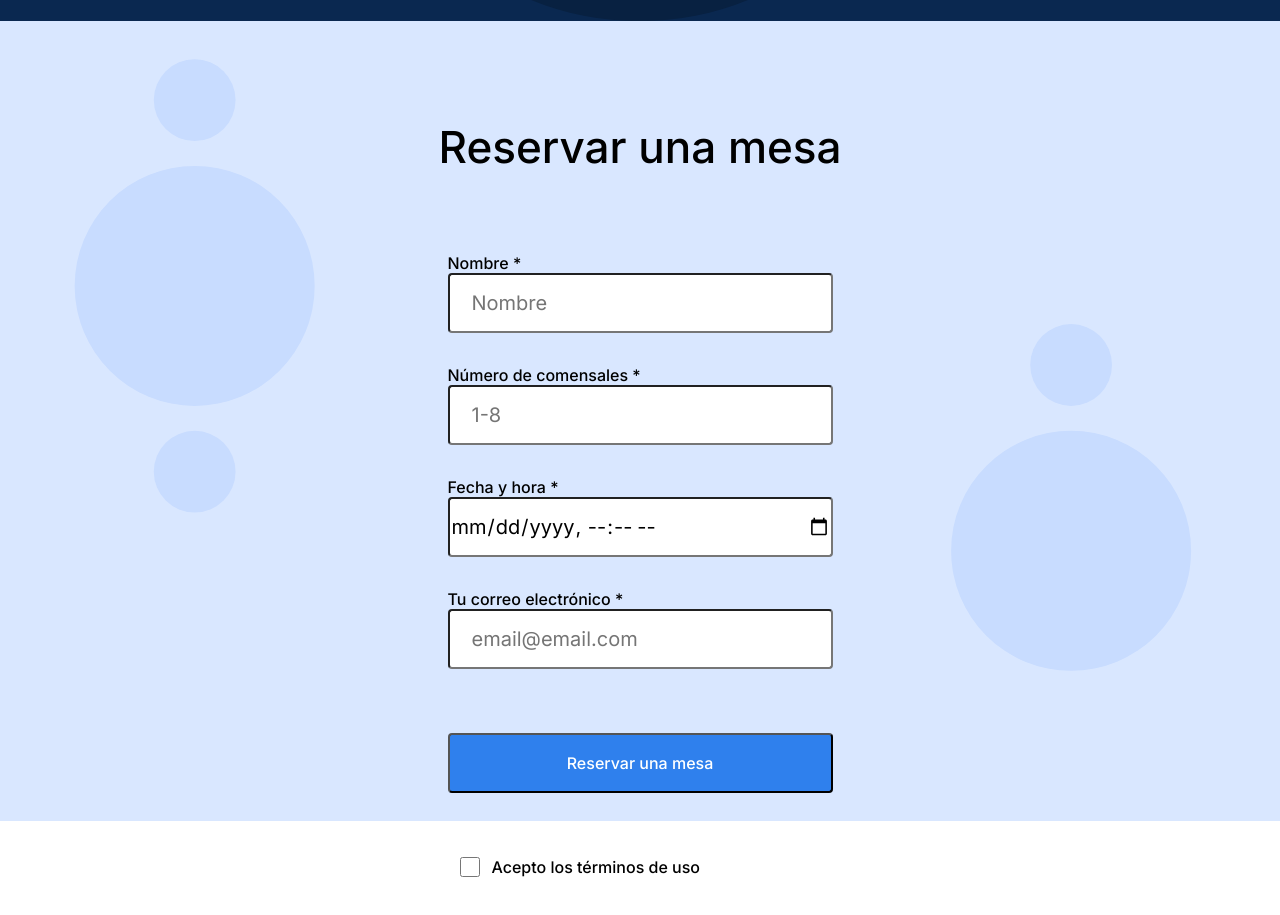
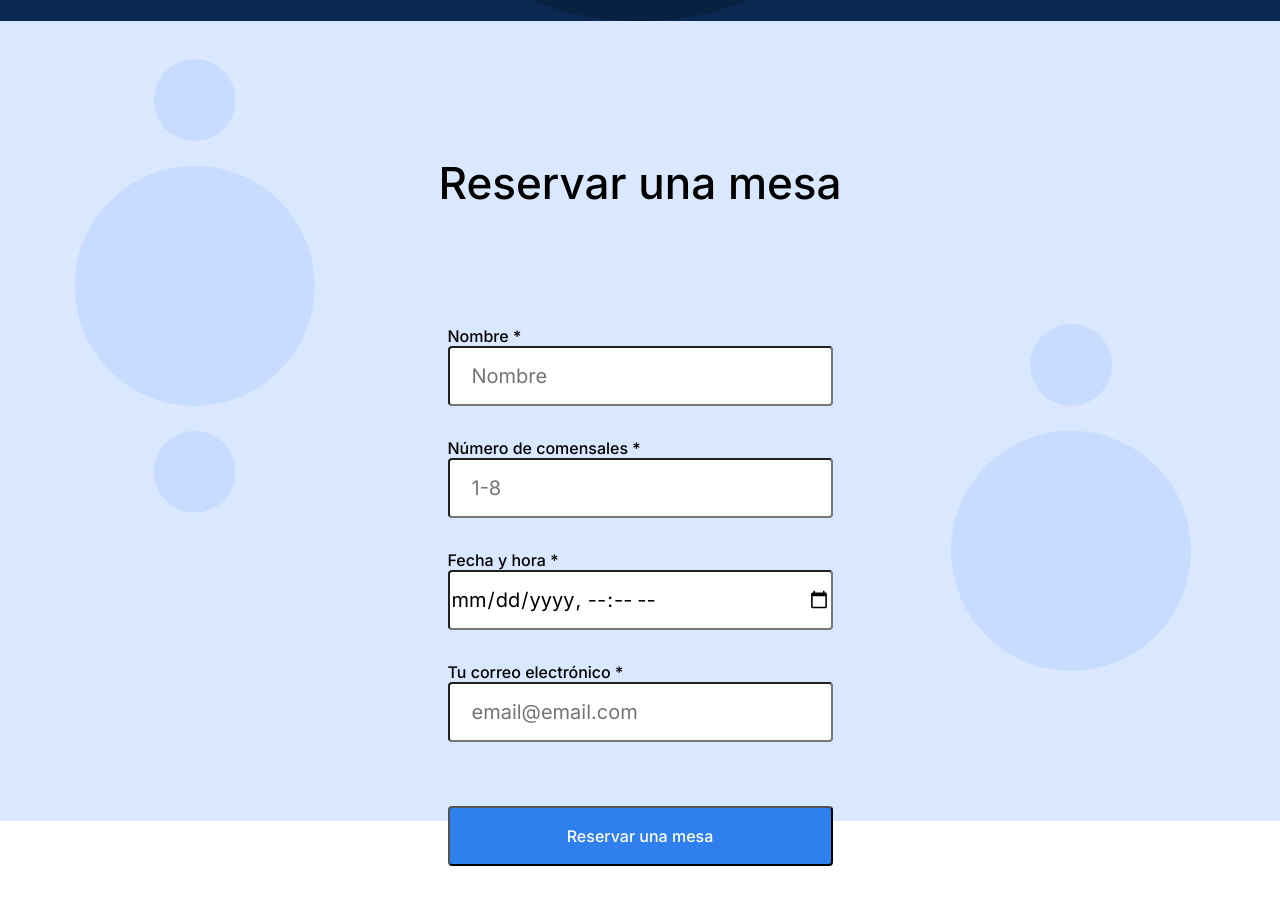
Before and after one commit to ddflc/web_project_coffeeshop, a plain HTML site: page index.html in a window 1280 px wide. Shown: the part 1465-2380 px from the top of the page. Drawn offline with Linux system fonts and the light colour scheme.

Commit message:
correction #3 to Sprint 4 phase 3

```diff
--- a/index.html
+++ b/index.html
@@ -128,7 +128,9 @@
         </section>
 
         <section class="reservation" id="reservation">
-          <h2 class="reservation__title">Reservar una mesa</h2>
+          <div class="reservation__title-container">
+            <h2 class="reservation__title">Reservar una mesa</h2>
+          </div>
           <form class="form reservation__form">
             <fieldset class="form__fieldset">
               <label class="form__label" for="nombre">Nombre *</label>
--- a/pages/index.css
+++ b/pages/index.css
@@ -226,15 +226,17 @@ body {
   background-position: center;
 }
 
+.reservation__title-container {
+  margin-top: 100px;
+  display: flex;
+  justify-content: center;
+}
 .reservation__title {
-  font-family: "Inter", Arial, sans-serif;
+  font-family: Inter;
   font-style: normal;
   font-weight: 500;
   font-size: 44px;
   line-height: 52px;
-  margin-top: 100px;
-  margin-bottom: 0;
-  text-align: center;
 }
 
 .reservation__form {
```
